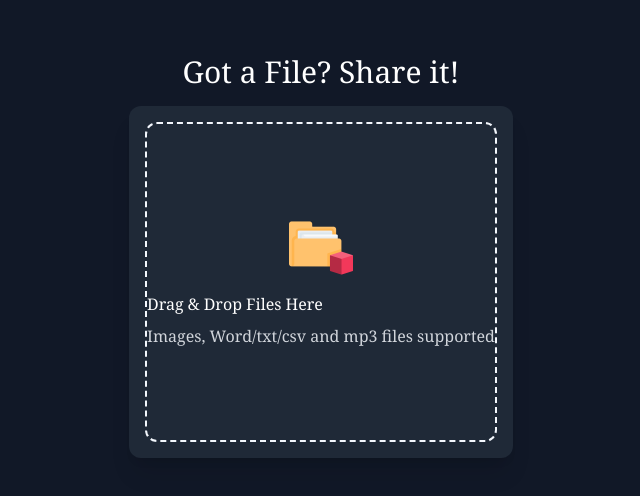
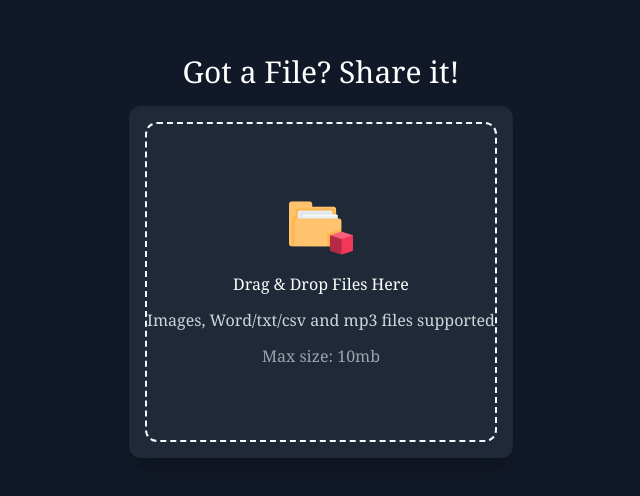
Before and after one commit to krutulkamil/sharefile, a Next.js app in the folder frontend/: page / in a window 1280 px wide. Shown: the part 152-648 px from the top of the page, without its empty margins (319-959 px from the left). Built offline with nearby package versions, Linux system fonts and the light colour scheme.

Commit message:
accept file fix & TS setFile

```diff
--- a/frontend/src/components/DropZone.tsx
+++ b/frontend/src/components/DropZone.tsx
@@ -1,15 +1,19 @@
-import {useCallback} from 'react';
+import {useCallback, FunctionComponent, Dispatch} from 'react';
 import {useDropzone} from 'react-dropzone';
 
-const DropZone = () => {
+const DropZone: FunctionComponent<{ setFile: Dispatch<any> }> = ({setFile}) => {
     const onDrop = useCallback(acceptedFiles => {
         console.log(acceptedFiles);
+        setFile(acceptedFiles[0]);
     }, []);
+
+    const MAX_SIZE = 10485760; // 10mb max size
 
     const {getRootProps, getInputProps, isDragAccept, isDragReject} = useDropzone({
         onDrop,
         multiple: false,
         accept: "image/jpg, image/jpeg, image/bmp, image/png, image/gif, application/pdf, audio/mpeg, application/vnd.ms-excel, application/vnd.openxmlformats-officedocument.spreadsheetml.sheet, application/msword, application/vnd.openxmlformats-officedocument.wordprocessingm, application/vnd.ms-powerpoint, application/vnd.openxmlformats-officedocument.presentationml.presentation, text/plain, text/csv",
+        maxSize: MAX_SIZE
     });
 
     return (
@@ -27,10 +31,11 @@ const DropZone = () => {
                     {isDragReject ? (
                         <p>Sorry, we aren't supporting this file</p>
                     ) : (
-                        <div>
+                        <>
                             <p>Drag & Drop Files Here</p>
                             <p className="mt-2 text-base text-gray-300">Images, Word/txt/csv and mp3 files supported</p>
-                        </div>
+                            <p className="mt-2 text-base text-gray-400">Max size: 10mb</p>
+                        </>
                     )}
                 </div>
 
--- a/frontend/src/pages/index.tsx
+++ b/frontend/src/pages/index.tsx
@@ -1,12 +1,16 @@
+import {useState} from 'react';
 import DropZone from "@components/DropZone";
 
 export default function Home() {
+    const [file, setFile] = useState(null);
+
     return (
         <div className="flex flex-col items-center justify-center">
             <h1 className="my-4 text-3xl font-medium">Got a File? Share it!</h1>
             <div className="w-96 flex flex-col items-center bg-gray-800 shadow-xl rounded-xl justify-center">
-                <DropZone />
+                <DropZone setFile={setFile}/>
                 {/*render file*/}
+                {file?.name}
                 {/*upload button*/}
             </div>
         </div>
```
